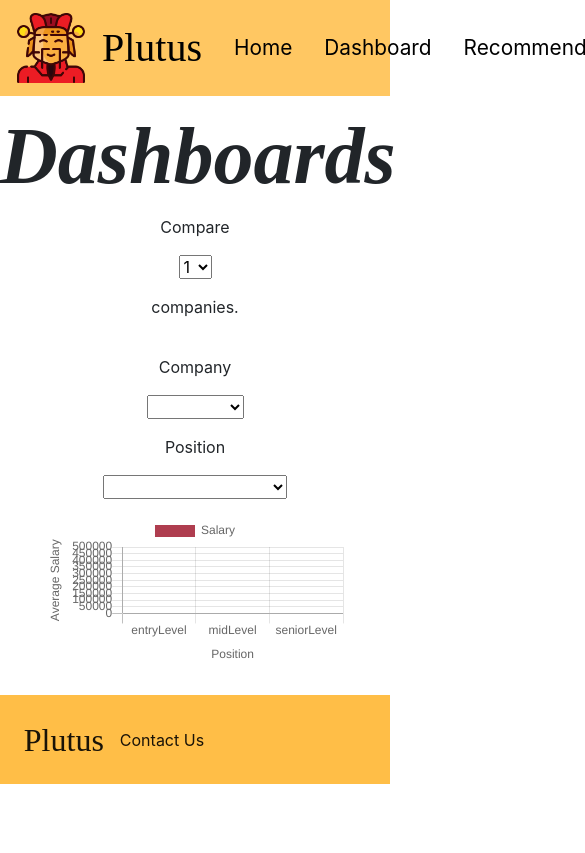
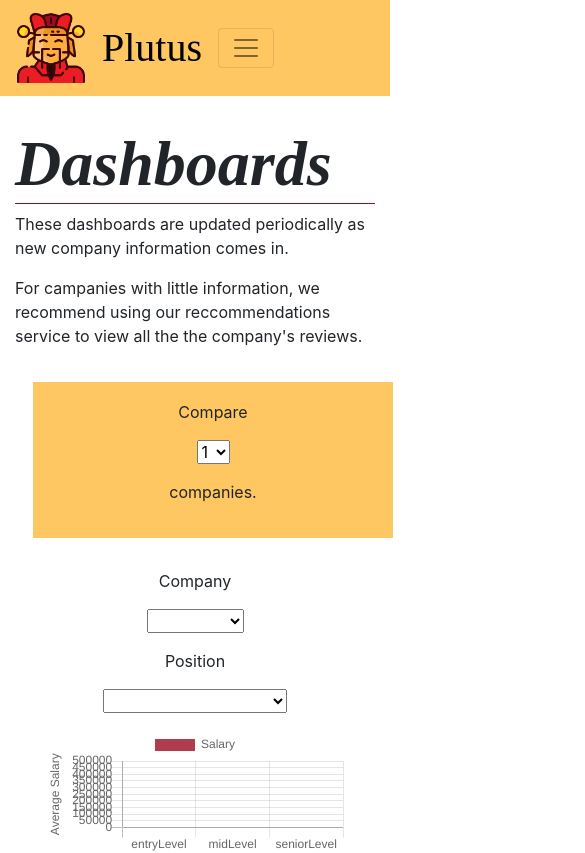
Before and after one commit to dnntrn/Plutus, a React (Create React App) app in the folder plutus-frontend/: page /dashboard in a window 390 px wide. Shown: the top 853 px of the page, 585 px wide, since content can reach past the window. Built offline with nearby package versions, Linux system fonts and the light colour scheme; a web font is replaced by a local one.

Commit message:
refactor page headers and navbar mobile

```diff
--- a/plutus-frontend/src/components/NavBar.js
+++ b/plutus-frontend/src/components/NavBar.js
@@ -49,8 +49,6 @@
 				degreeLevel: this.state.degreeLevel,
       }
 
-      console.log(submitData)
-
 			fetch('/addASalary', {
 					headers: {
 			      'Accept': 'application/json',
@@ -76,20 +74,22 @@
 
 		return (
 			<div style={{ backgroundColor:"#FFC762"}}>
-				<Navbar bg="#FFC762" >
+				<Navbar bg="#FFC762" expand="lg">
 					<Navbar.Brand href="/">
 						<img src={ "/god-of-wealth.png" } style={{height:70}}  alt=""></img>
 					</Navbar.Brand>
 					<Navbar.Brand href="/" id="nav-brand">
 						Plutus
 					</Navbar.Brand>
-					<Navbar.Toggle />
-					<Navbar.Collapse id="basic-navbar-nav">
-						<Nav.Link href="/">Home</Nav.Link>
-						<Nav.Link href="/dashboard">Dashboard</Nav.Link>
-						<Nav.Link href="/Recommendations">Recommendations</Nav.Link>
-						<Nav.Link href="#" onClick={this.toggleModal}>Add a Salary</Nav.Link>
-					</Navbar.Collapse>
+					<Navbar.Toggle aria-controls="basic-navbar-nav"/>
+					<Nav className="ml-auto">
+						<Navbar.Collapse id="basic-navbar-nav">
+								<Nav.Link href="/" className="nav-link">Home</Nav.Link>
+								<Nav.Link href="/dashboard" className="nav-link">Dashboard</Nav.Link>
+								<Nav.Link href="/Recommendations" className="nav-link">Recommendations</Nav.Link>
+								<Nav.Link href="#" onClick={this.toggleModal} className="nav-link">Add a Salary</Nav.Link>
+						</Navbar.Collapse>
+					</Nav>
 				</Navbar>
 		<Modal show={this.state.showModal} onHide={this.toggleModal} size="lg" id="salaryModal" aria-labelledby="contained-modal-title-vcenter" centered>
 		  <Modal.Header closeButton>
@@ -162,7 +162,7 @@
 						  </Form.Row>
 
 						  <Modal.Footer>
-							  <Button style = {{backgroundColor:"crimson", borderColor:"crimson"}} variant="secondary" type="submit" onClick={(e) => this.onSubmit(e)}>
+							  <Button style = {{backgroundColor:"#EC9220",borderColor:"#EC9220", color: "#990E23", fontStyle: "italic"}} variant="secondary" type="submit" onClick={(e) => this.onSubmit(e)}>
 								  Submit
 							  </Button>
 						  </Modal.Footer>
--- a/plutus-frontend/src/components/styles/NavBar.styles.css
+++ b/plutus-frontend/src/components/styles/NavBar.styles.css
@@ -31,17 +31,19 @@
 }
 
 #basic-navbar-nav {
-  display: flex;
-  display: -webkit-flex;
-  -webkit-justify-content: flex-end;
-  justify-content: flex-end;
+  color:black;
 }
 
 
 .nav-link {
-  color: black;
+  color: black !important;
   font-size: 1.3em;
 }
+
+.nav-link:hover {
+  color: #990E23 !important;
+}
+
 #nav-brand {
   font-family: 'Arima Madurai Extra Bold';
   color: black;
--- a/plutus-frontend/src/css/Dashboard.css
+++ b/plutus-frontend/src/css/Dashboard.css
@@ -5,14 +5,40 @@
 }
 
 .Dashboards {
-  text-align: center;
+  /* text-align: center; */
+}
+
+.Dashboards header {
+  /* width: 25%; */
+  /* margin-left: 10%; */
+  margin-top: 5%;
 }
 
 .Dashboards h1 {
   font-family: 'Crete Round';
   font-weight: bold;
-  font-size: 5em;
+  font-size: 4em;
   font-style: italic;
+}
+
+#dashHeader {
+  /* border-bottom: 1px solid #FFC762; */
+  /* border-bottom: 1px solid #990E23; */
+  /* background-color: #FFC762;
+  padding: 5%; */
+}
+
+#dashHeader h1{
+  border-bottom: 1px solid #990E23;
+}
+
+#filterBox {
+  text-align: center;
+  /* width: 50%; */
+  margin-top: 5%;
+  background-color: #FFC762;
+  padding: 5%;
+  /* margin:auto; */
 }
 
 #chartsSection {
@@ -24,6 +50,7 @@
 }
 
 #allContentDash {
+  text-align: center;
   width: 90%;
   margin-left: auto;
   margin-right: auto;
@@ -59,11 +86,6 @@
   color: white;
 }
 
-#filterBox {
-  width: 50%;
-  margin:auto;
-}
-
 .chart {
   background-color: white;
 }
--- a/plutus-frontend/src/css/Recommendations.css
+++ b/plutus-frontend/src/css/Recommendations.css
@@ -5,13 +5,20 @@
 }
 
 .Recommendations h1 {
-  text-align: center;
   margin-bottom: 5%;
   font-family: 'Crete Round';
   font-weight: bold;
   font-size: 4em;
+  text-align: left;
   font-style: italic;
+  border-bottom: 1px solid #990E23;
 }
+
+
+.Recommendations header {
+  margin-top: 5%;
+}
+
 
 .Recommendations h2 {
   font-family: 'Crete Round';
@@ -24,7 +31,6 @@
   margin-right: auto;
   margin-top: 3%;
   margin-bottom: 5%;
-
   min-height: 100vh;
   position: relative;
 }
--- a/plutus-frontend/src/dashboard.js
+++ b/plutus-frontend/src/dashboard.js
@@ -124,18 +124,29 @@
     return (
       <div className="Dashboards">
         <NavBar />
-        <h1 style={{marginTop: "3%"}}> Dashboards </h1>
-        <div id="allContentDash">
-
+        <header>
           <Container>
             <Row>
+              <Col>
+                <div id="dashHeader">
+                  <h1 style={{marginTop: "3%"}}> Dashboards </h1>
+                  <p> These dashboards are updated periodically as new company information comes in. </p>
+                  <p> For campanies with little information, we recommend using our reccommendations service to view all the the company's reviews. </p>
+                </div>
+              </Col>
+              <Col md="8">
                 <div id="filterBox">
                     <p>Compare</p>
                     <Dropdown name ="Number of Charts" type ="NumCharts" callback ={this.NumChartsCallback} opts= {this.state.chartOptions}/>
                     <p> </p>
                     <p>companies.</p>
                 </div>
+              </Col>
             </Row>
+          </Container>
+        </header>
+        <div id="allContentDash">
+          <Container>
             <Row id="chartsSection">
               {mapsRender}
             </Row>
--- a/plutus-frontend/src/recommendations.js
+++ b/plutus-frontend/src/recommendations.js
@@ -4,6 +4,8 @@
 import Form from 'react-bootstrap/Form'
 import Button from 'react-bootstrap/Button'
 import Row from 'react-bootstrap/Row'
+import Col from 'react-bootstrap/Col'
+import Container from 'react-bootstrap/Container'
 import Footer from './components/Footer';
 
 import SearchReviewBox from './components/SearchReviewBox'
@@ -29,7 +31,6 @@
       NumCharts:null,
     }
     this.handleChange = this.handleChange.bind(this);
-    // this.handleSubmit = this.handleSubmit.bind(this);
     this.onSubmit = this.onSubmit.bind(this);
   }
 
@@ -49,8 +50,6 @@
         minSalary:this.state.minSalary,
         keywords: this.state.keywords
       }
-
-      console.log(formData)
 
       const jobRole = formData.jobRole
 
@@ -80,8 +79,6 @@
         queryString = queryString + "&keywords=" + formData.keywords
       }
 
-      console.log(queryString)
-
       fetch(queryString, {
           method: 'GET',
         })
@@ -105,15 +102,30 @@
 
   render () {
     const { companyReviewMatches, companyRecommendationMatches } = this.state
-    console.log(companyReviewMatches);
-    console.log(companyRecommendationMatches)
     return (
       <div className="Recommendations">
         <NavBar activeKey={3}/>
+
+        <header>
+          <Container>
+            <Row>
+              <Col>
+                <h1>What Companies Would be a Fit for You?</h1>
+              </Col>
+              <Col md="5">
+                <p>Search for companies that may fit your needs.</p>
+                <p>Read all the reviews left for that company and position.</p>
+              </Col>
+            </Row>
+          </Container>
+
+        </header>
         <div>
+
+
         <div id="allContent">
 
-          <h1>What Companies Would be a Fit for You?</h1>
+
 
           <div id= "searchBox">
             <h3>Search here:</h3>
```
Lines whose indentation alone changed are shown as unchanged.
